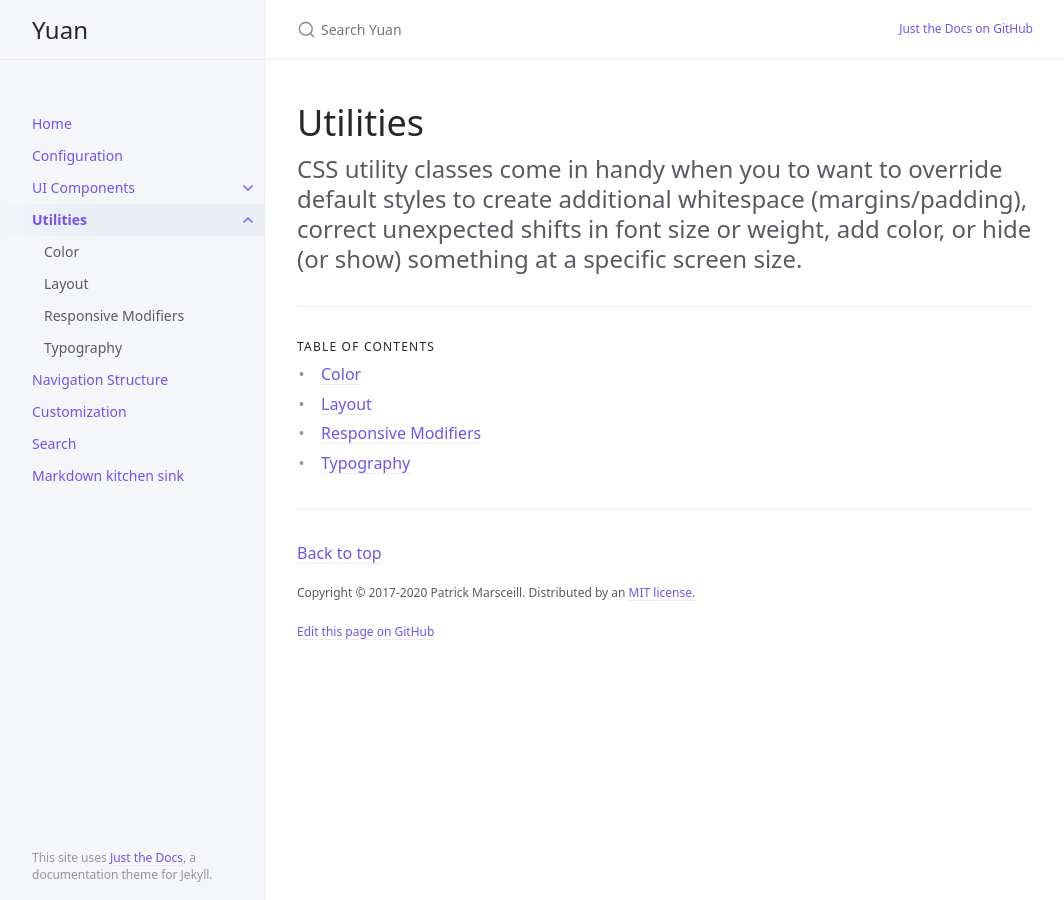
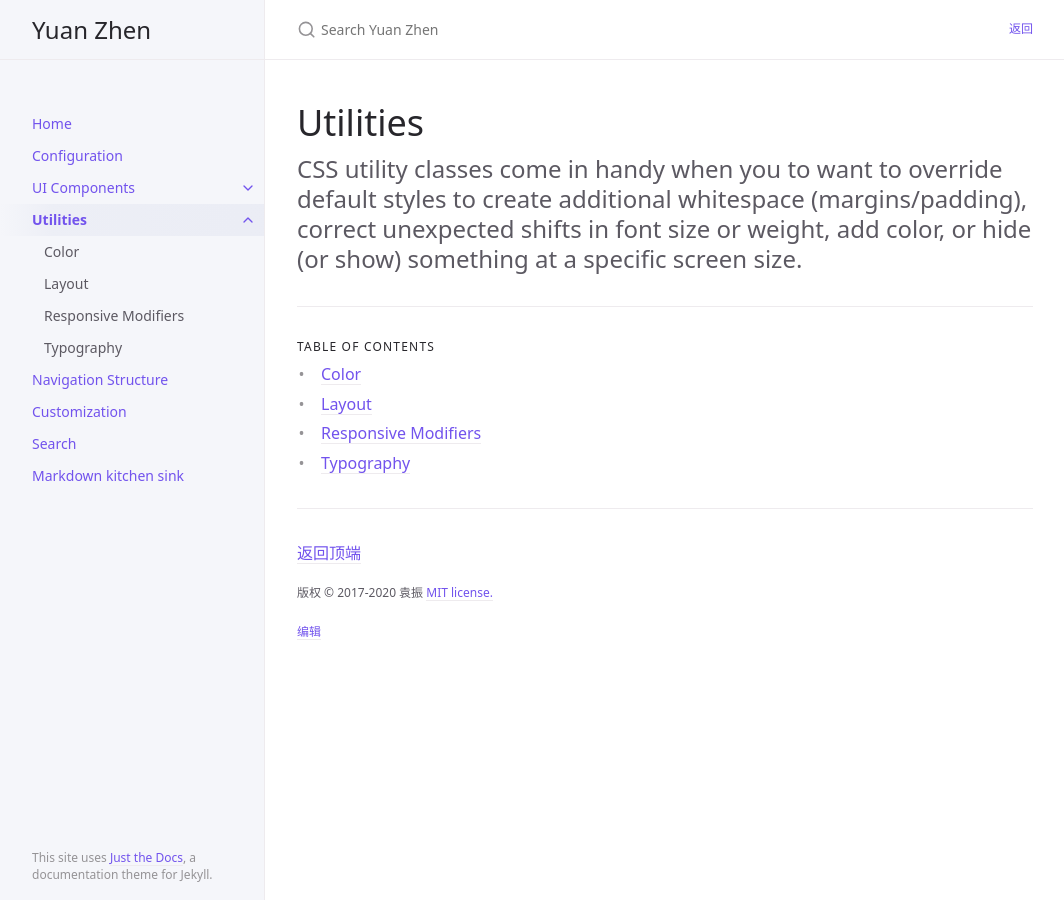
Before and after one commit to yz14/main, a Jekyll site: the page built from docs/utilities/utilities.md, in a window 1280 px wide. Shown: the whole page, without its empty margins (107-1171 px from the left). Built offline with Jekyll 4.4.1, drawn with Linux system fonts in a browser that asks for light colours.

Commit message:
Update _config.yml

```diff
--- a/_config.yml
+++ b/_config.yml
@@ -13,7 +13,7 @@
 # you will see them accessed via {{ site.title }}, {{ site.github_repo }}, and so on.
 # You can create any custom variable you would like, and they will be accessible
 # in the templates via {{ site.myvariable }}.
-title: Yuan
+title: Yuan Zhen
 description: Welcome.
 baseurl: "/" # the subpath of your site, e.g. /blog
 url: "https://yz14.github.io" # the base hostname & protocol for your site, e.g. http://example.com
@@ -64,8 +64,8 @@ heading_anchors: true
 
 # Aux links for the upper right navigation
 aux_links:
-  "Just the Docs on GitHub":
-    - "//github.com/just-the-docs/just-the-docs"
+  "返回":
+    - ""
 
 # Makes Aux links open in a new tab. Default is false
 aux_links_new_tab: false
@@ -79,9 +79,9 @@ nav_sort: case_sensitive # Capital letters sorted before lowercase
 
 # Back to top link
 back_to_top: true
-back_to_top_text: "Back to top"
+back_to_top_text: "返回顶端"
 
-footer_content: "Copyright &copy; 2017-2020 Patrick Marsceill. Distributed by an <a href=\"https://github.com/just-the-docs/just-the-docs/tree/main/LICENSE.txt\">MIT license.</a>"
+footer_content: "版权 &copy; 2017-2020 袁振 <a href=\"https://github.com/just-the-docs/just-the-docs/tree/main/LICENSE.txt\">MIT license.</a>"
 
 # Footer last edited timestamp
 last_edit_timestamp: true # show or hide edit time - page must have `last_modified_date` defined in the frontmatter
@@ -91,8 +91,8 @@ last_edit_time_format: "%b %e %Y at %I:%M %p" # uses ruby's time format: https:/
 
 # Footer "Edit this page on GitHub" link text
 gh_edit_link: true # show or hide edit this page link
-gh_edit_link_text: "Edit this page on GitHub"
-gh_edit_repository: "https://github.com/just-the-docs/just-the-docs" # the github URL for your repo
+gh_edit_link_text: "编辑"
+gh_edit_repository: "https://yz14.github.io" # the github URL for your repo
 gh_edit_branch: "main" # the branch that your docs is served from
 # gh_edit_source: docs # the source that your files originate from
 gh_edit_view_mode: "tree" # "tree" or "edit" if you want the user to jump into the editor immediately
```
